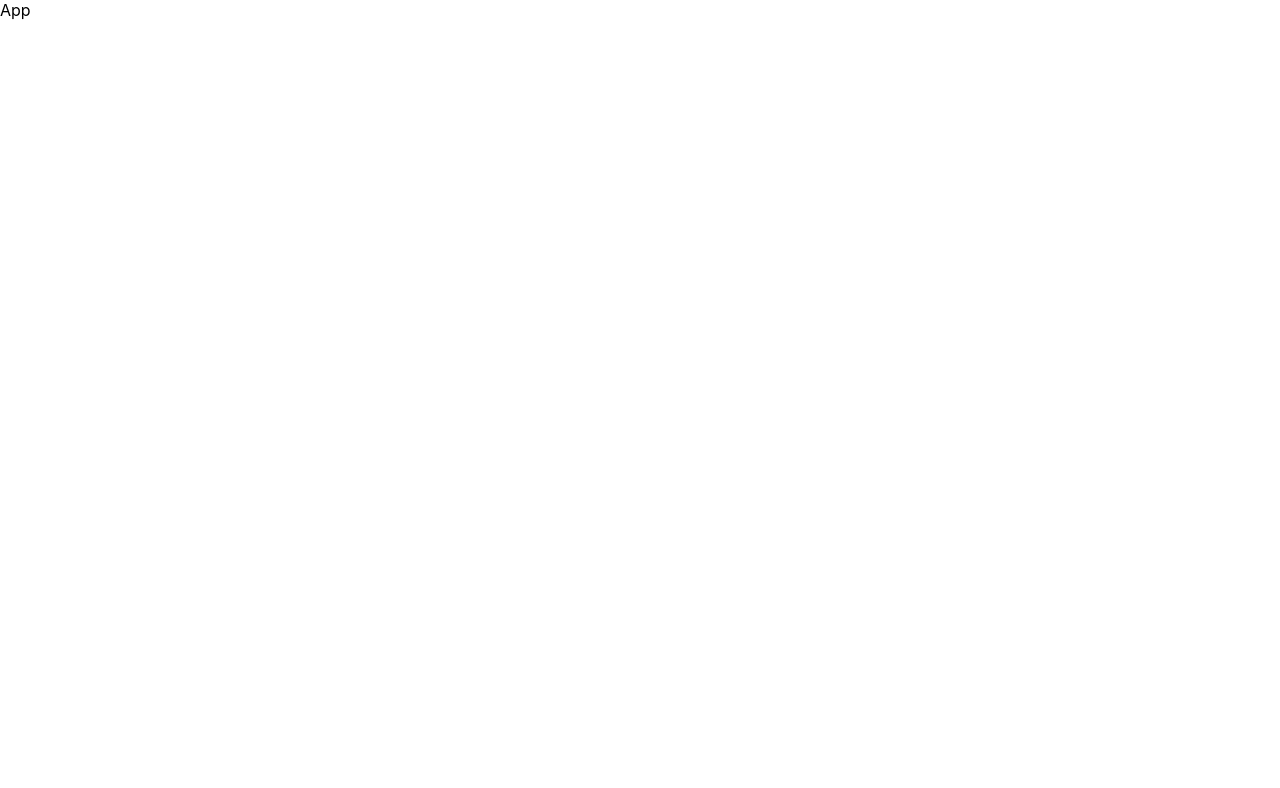
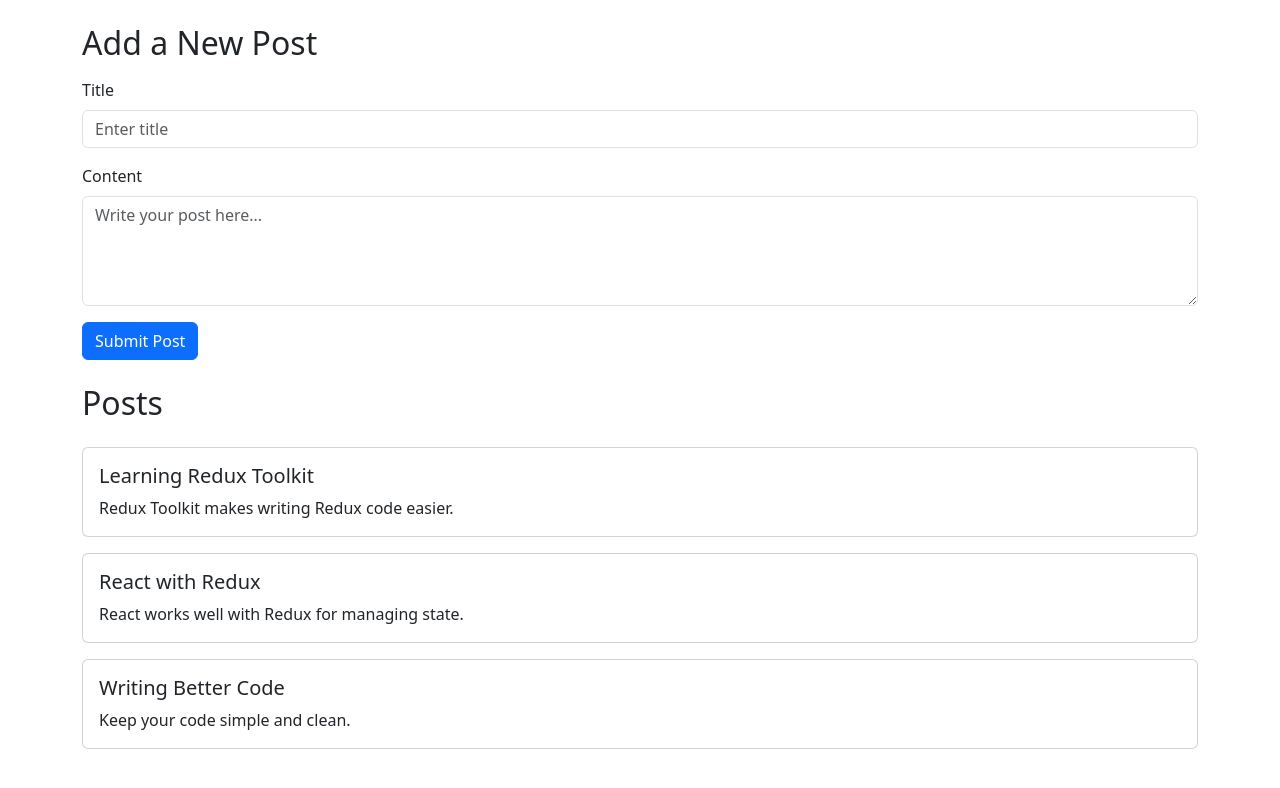
Before and after one commit to myatkay213272/react-redux-toolkit-blog, a React (Create React App) app: page / in a window 1280 px wide. Shown: the top 788 px of the page. Built offline with nearby package versions, Linux system fonts and the light colour scheme.

Commit message:
App structure & Data flow

```diff
--- a/package.json
+++ b/package.json
@@ -8,6 +8,7 @@
     "@testing-library/jest-dom": "^6.6.3",
     "@testing-library/react": "^16.3.0",
     "@testing-library/user-event": "^13.5.0",
+    "bootstrap": "^5.3.6",
     "react": "^19.1.0",
     "react-dom": "^19.1.0",
     "react-redux": "^9.2.0",
--- a/src/App.js
+++ b/src/App.js
@@ -1,9 +1,13 @@
-import React from 'react'
-
+import AddPostForm from "./feactures/posts/AddPostForm"
+import PostsList from "./feactures/posts/PostsList"
 const App = () => {
   return (
-    <div>App</div>
+    <main>
+      <AddPostForm/>
+      <PostsList/>
+    </main>
   )
+
 }
 
 export default App
--- a/src/app/store.js
+++ b/src/app/store.js
@@ -1,7 +1,8 @@
 import { configureStore } from "@reduxjs/toolkit";
+import postsReducer from '../feactures/posts/postSlice'
 
 export const store = configureStore({
     reducer :{
-
+        posts : postsReducer
     }
 })
--- /dev/null
+++ b/src/feactures/posts/AddPostForm.js
@@ -0,0 +1,73 @@
+import React, { useState } from 'react';
+import { useDispatch } from 'react-redux';
+import { nanoid } from '@reduxjs/toolkit';
+
+import { postAdded } from './postSlice';
+
+const AddPostForm = () => {
+
+    const dispatch = useDispatch()
+    const [title,setTitle] = useState('')
+    const [content,setContent] = useState('')
+
+    const onTitleChanged = (e)=>setTitle(e.target.value)
+    const onContentChanged = (e)=>setContent(e.target.value)
+
+    const onSvePostClicked = (e)=>{
+        e.preventDefault()
+        if(title && content){
+            dispatch(
+                postAdded({
+                    id : nanoid(),
+                    title,
+                    content
+                })
+            )
+            setTitle('')
+            setContent('')
+        }
+    }
+
+  return (
+    <section className="container mt-4">
+      <h2 className="mb-3">Add a New Post</h2>
+      <form>
+        <div className="mb-3">
+          <label
+                htmlFor="postTitle"
+                className="form-label"
+            >Title</label>
+          <input
+            type="text"
+            className="form-control"
+            id="postTitle"
+            value={title}
+            onChange={onTitleChanged}
+            placeholder="Enter title"
+            />
+        </div>
+
+        <div className="mb-3">
+          <label
+            htmlFor="postContent"
+            className="form-label"
+            >Content</label>
+          <textarea
+            className="form-control"
+            id="postContent"
+            rows="4"
+            value={content}
+            onChange={onContentChanged}
+            placeholder="Write your post here..."></textarea>
+        </div>
+        <button
+            onClick={onSvePostClicked}
+            type="submit"
+            className="btn btn-primary"
+        >Submit Post</button>
+      </form>
+    </section>
+  );
+};
+
+export default AddPostForm;
--- /dev/null
+++ b/src/feactures/posts/PostsList.js
@@ -0,0 +1,24 @@
+import { useSelector } from 'react-redux';
+import { selectAllPosts } from './postSlice';
+
+const PostsList = () => {
+  const posts = useSelector(selectAllPosts);
+
+  const renderedPosts = posts.map(post => (
+    <div className="card mb-3" key={post.id}>
+      <div className="card-body">
+        <h5 className="card-title">{post.title}</h5>
+        <p className="card-text">{post.content}</p>
+      </div>
+    </div>
+  ));
+
+  return (
+    <section className="container mt-4">
+      <h2 className="mb-4">Posts</h2>
+      {renderedPosts}
+    </section>
+  );
+};
+
+export default PostsList;
--- /dev/null
+++ b/src/feactures/posts/postSlice.js
@@ -0,0 +1,36 @@
+import { createSlice } from "@reduxjs/toolkit";
+
+const initialState = [
+  {
+    id: 1,
+    title: 'Learning Redux Toolkit',
+    content: 'Redux Toolkit makes writing Redux code easier.'
+  },
+  {
+    id: 2,
+    title: 'React with Redux',
+    content: 'React works well with Redux for managing state.'
+  },
+  {
+    id: 3,
+    title: 'Writing Better Code',
+    content: 'Keep your code simple and clean.'
+  }
+];
+
+
+const postSlice = createSlice({
+    name : 'posts',
+    initialState,
+    reducers : {
+        postAdded(state,action){
+            state.push(action.payload)
+        }
+    }
+})
+
+export const selectAllPosts = (state)=>state.posts;
+
+export const {postAdded} = postSlice.actions
+
+export default postSlice.reducer
--- a/src/index.js
+++ b/src/index.js
@@ -4,6 +4,8 @@ import './index.css';
 import App from './App';
 import { Provider } from 'react-redux';
 import { store } from './app/store';
+import 'bootstrap/dist/css/bootstrap.min.css';
+
 
 const root = ReactDOM.createRoot(document.getElementById('root'));
 root.render(
```
Also changed, not shown: 1 other file (tests, documents, lock files or other folders).
